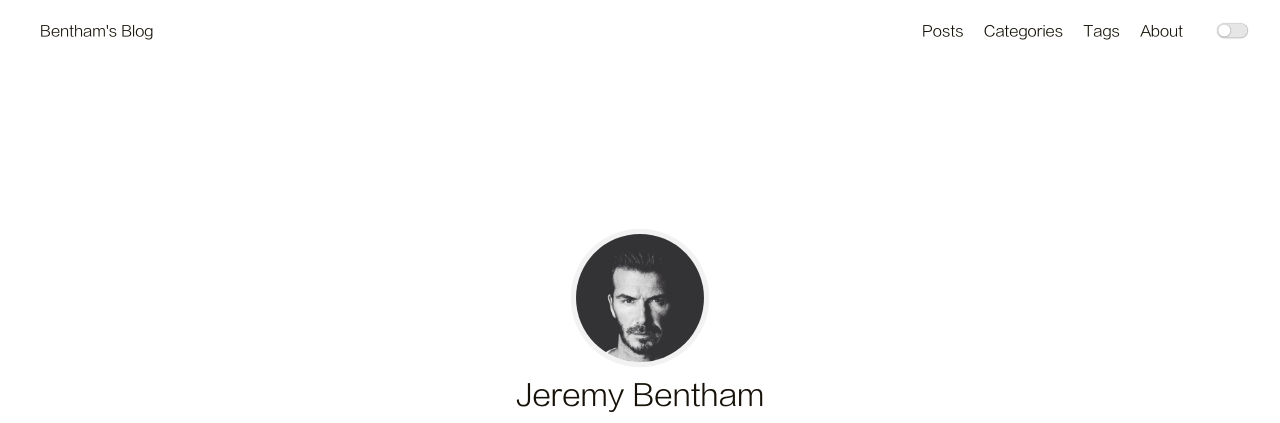
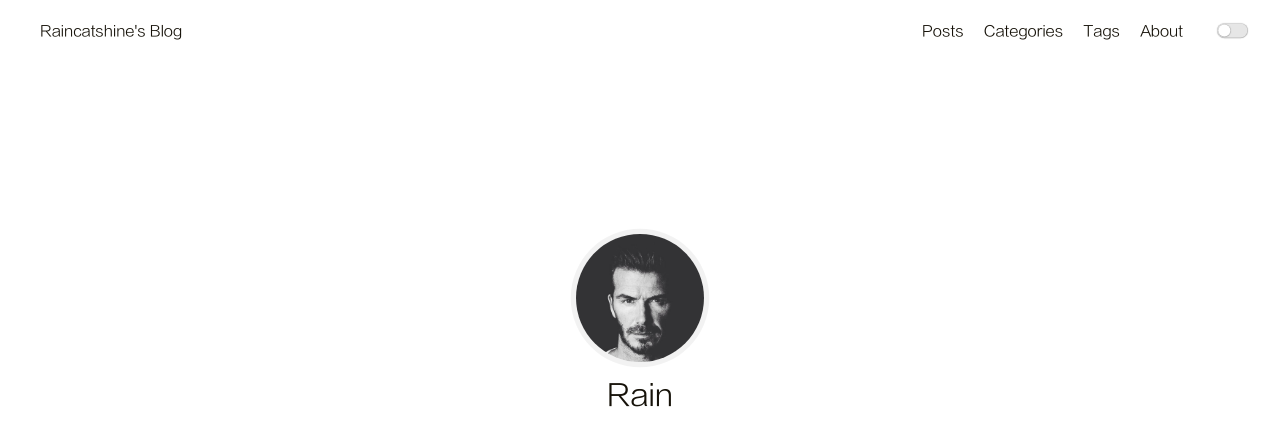
Before and after one commit to Rain-cat/Raincat.github.io, a plain HTML site: page index.html in a window 1280 px wide. Shown: the top 423 px of the page. Drawn offline with Linux system fonts and the light colour scheme.

Commit message:
Site updated: 2020-06-18 19:11:22

```diff
--- a/index.html
+++ b/index.html
@@ -56,7 +56,7 @@
         <header>
     <nav class="navbar">
         <div class="container">
-            <div class="navbar-header header-logo"><a href="/">Bentham&#39;s Blog</a></div>
+            <div class="navbar-header header-logo"><a href="/">Raincatshine&#39;s Blog</a></div>
             <div class="menu navbar-right">
 
                     <a class="menu-item" href="/archives">Posts</a>
@@ -78,7 +78,7 @@
         <div class="container">
             <div class="navbar-header">
                 <div>
-                    <a href="/">Bentham&#39;s Blog</a><a id="mobile-toggle-theme">·&nbsp;Light</a>
+                    <a href="/">Raincatshine&#39;s Blog</a><a id="mobile-toggle-theme">·&nbsp;Light</a>
                 </div>
                 <div class="menu-toggle" onclick="mobileBtn()">&#9776; Menu</div>
             </div>
@@ -117,7 +117,7 @@
         <div class="avatar">
             <a href="/archives"><img src="/image/avatar.jpeg"></a>
         </div>
-        <div class="nickname">Jeremy Bentham</div>
+        <div class="nickname">Rain</div>
         <div class="description"><p>Lorem ipsum dolor sit amet, <strong>consectetur adipiscing elit.</strong> <br>Fusce eget urna vitae velit <em>eleifend interdum at ac</em> nisi.</p>
 </div>
         <div class="links">
```
Also changed, not shown: 2020/06/16/My-New-Post/index.html (+2 -2 lines), 2020/06/16/hello-world/index.html (+2 -2 lines), archives/2020/06/index.html (+2 -2 lines), archives/2020/index.html (+2 -2 lines), archives/index.html (+2 -2 lines).
